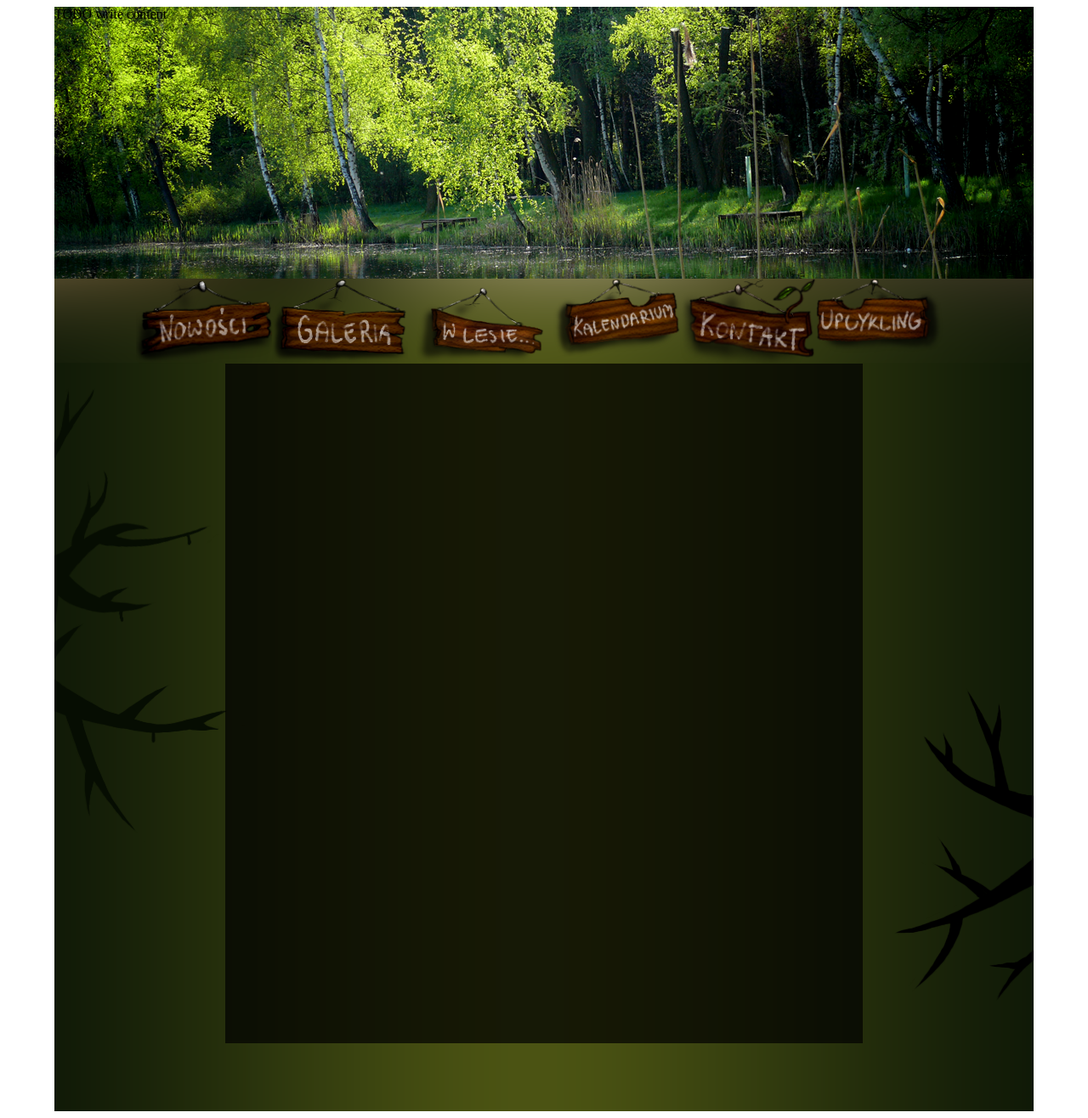
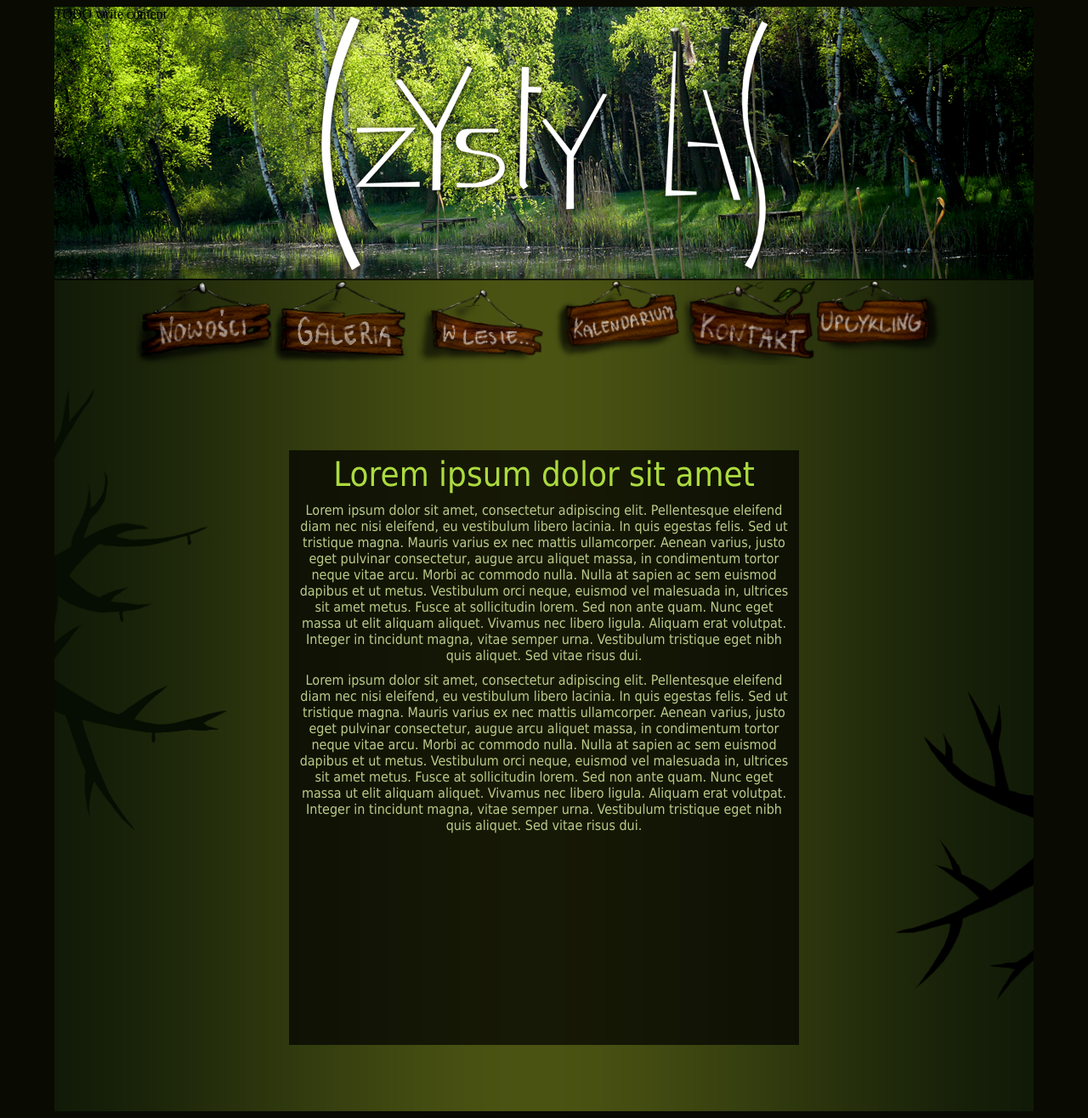
Before and after one commit to Czysty-las/Czysty-Las, a PHP site: page / in a window 1280 px wide. Shown: the whole page at 85% size. Run offline with PHP 8.4, Linux system fonts and the light colour scheme.

Commit message:
Prace wstępny lay aout.

```diff
--- a/CzystyLasPage/public_html/Assets/Skyle/styl.css
+++ b/CzystyLasPage/public_html/Assets/Skyle/styl.css
@@ -8,6 +8,10 @@ and open the template in the editor.
     Author     : ldabek
 */
 
+body
+{
+    background-color: #090b03;
+}
 
 .buttonHolder
 {
@@ -60,29 +64,55 @@ and open the template in the editor.
     width: 1152px;
     height: 320px;
 
-    background-image: url(../Images/banner.png);
-    background-repeat: no-repeat;
+    background-image: url(../Images/logo_top.png), url(../Images/banner.png);
+    background-repeat: no-repeat, no-repeat;
     background-position: center, center;
 
     margin: 0 auto;
 }
 
+.spaceer
+{
+    width: 1152px;
+    height: 2px;
+    background-color: rgba(0,0,0,0.7);
+
+    margin: 0 auto;
+}
+
+p
+{
+    font-family: tahoma;
+    font-stretch: 130%;
+    padding: 5px 10px 5px 10px;
+    margin: 0 0 0 0;
+}
+
+.title
+{
+    color: #acdb3f;
+    font-size: 40px;
+    text-align: center;
+}
+.news
+{
+    color: #bccb89;
+    text-align: center;
+}
 .container
 {
     width: 1152px;
     height: 980px;
-    background-image: url(../Images/bg_top.png), url(../Images/bg_element1.png) ,url(../Images/bg_fill.png);
-    background-repeat: no-repeat, no-repeat ,repeat-y;
+    background-image: url(../Images/bg_element1.png) ,url(../Images/bg_fill.png);
+    background-repeat: no-repeat ,repeat-y;
 
-     margin: 0 auto;
+    margin: 0 auto;
 }
 
 .content
 {
     background-color: rgba(0,0,0,0.7);
-    width: 750px;
+    width: 600px;
     height: 700px;
-
-    padding-top: 100px;
-    margin: 0 auto;
+    margin: 100px auto;
 }
--- a/CzystyLasPage/public_html/index.html
+++ b/CzystyLasPage/public_html/index.html
@@ -14,6 +14,7 @@ and open the template in the editor.
     <body>
         <div class="baner">TODO write content</div>
         <div class="container">
+            <div class="spaceer"></div>
             <nav class="buttonHolder">
                 <a class="button" id="news"></a>
                 <a class="button" id="gallery"></a>
@@ -24,7 +25,11 @@ and open the template in the editor.
             </nav>
 
 
-            <div class="content"></div>
+            <div class="content">
+                <p class="title">Lorem ipsum dolor sit amet</p>
+                <p class="news">Lorem ipsum dolor sit amet, consectetur adipiscing elit. Pellentesque eleifend diam nec nisi eleifend, eu vestibulum libero lacinia. In quis egestas felis. Sed ut tristique magna. Mauris varius ex nec mattis ullamcorper. Aenean varius, justo eget pulvinar consectetur, augue arcu aliquet massa, in condimentum tortor neque vitae arcu. Morbi ac commodo nulla. Nulla at sapien ac sem euismod dapibus et ut metus. Vestibulum orci neque, euismod vel malesuada in, ultrices sit amet metus. Fusce at sollicitudin lorem. Sed non ante quam. Nunc eget massa ut elit aliquam aliquet. Vivamus nec libero ligula. Aliquam erat volutpat. Integer in tincidunt magna, vitae semper urna. Vestibulum tristique eget nibh quis aliquet. Sed vitae risus dui.</p>
+                <p class="news">Lorem ipsum dolor sit amet, consectetur adipiscing elit. Pellentesque eleifend diam nec nisi eleifend, eu vestibulum libero lacinia. In quis egestas felis. Sed ut tristique magna. Mauris varius ex nec mattis ullamcorper. Aenean varius, justo eget pulvinar consectetur, augue arcu aliquet massa, in condimentum tortor neque vitae arcu. Morbi ac commodo nulla. Nulla at sapien ac sem euismod dapibus et ut metus. Vestibulum orci neque, euismod vel malesuada in, ultrices sit amet metus. Fusce at sollicitudin lorem. Sed non ante quam. Nunc eget massa ut elit aliquam aliquet. Vivamus nec libero ligula. Aliquam erat volutpat. Integer in tincidunt magna, vitae semper urna. Vestibulum tristique eget nibh quis aliquet. Sed vitae risus dui.</p>
+            </div>
         </div>
     </body>
 </html>
```
